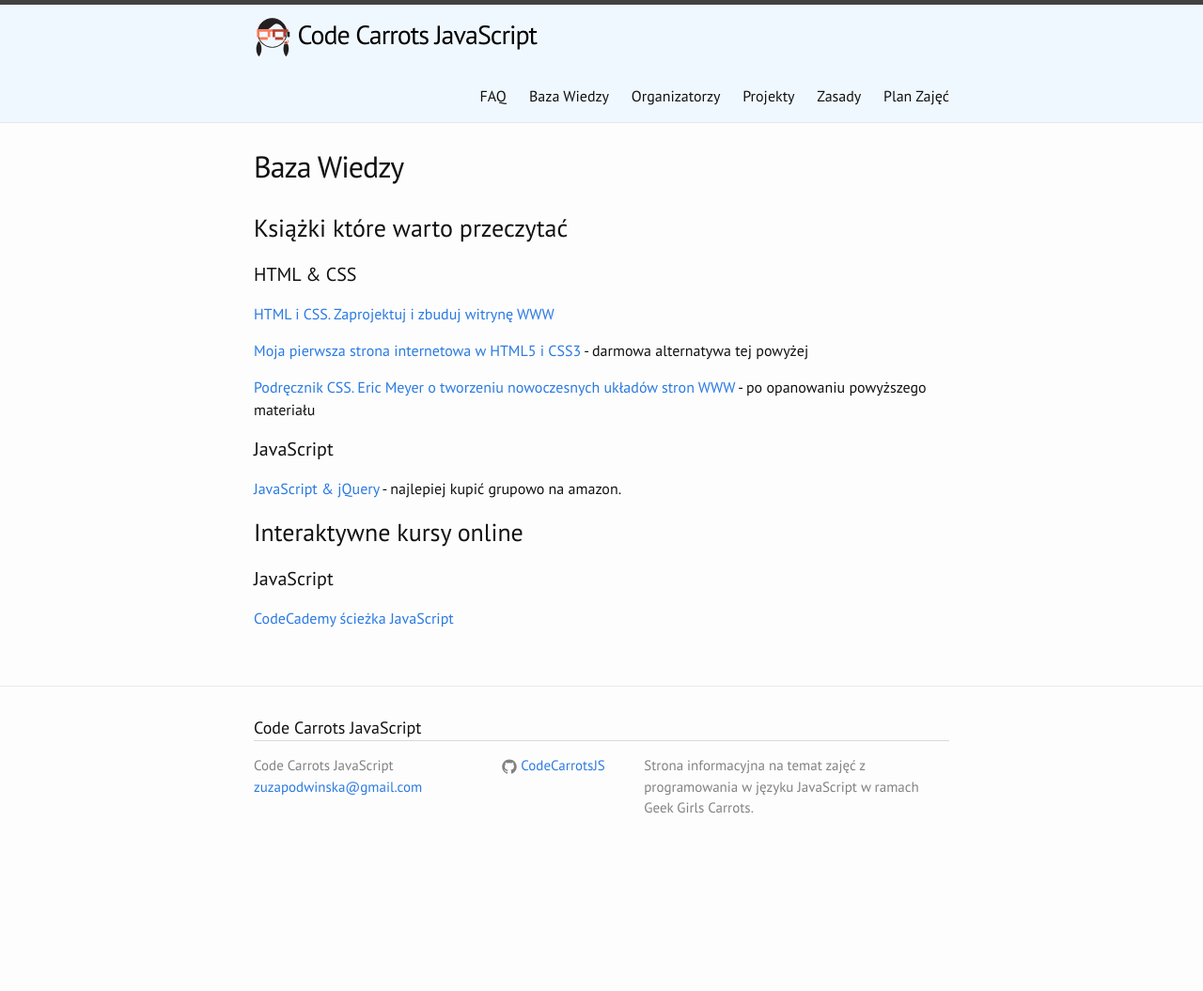
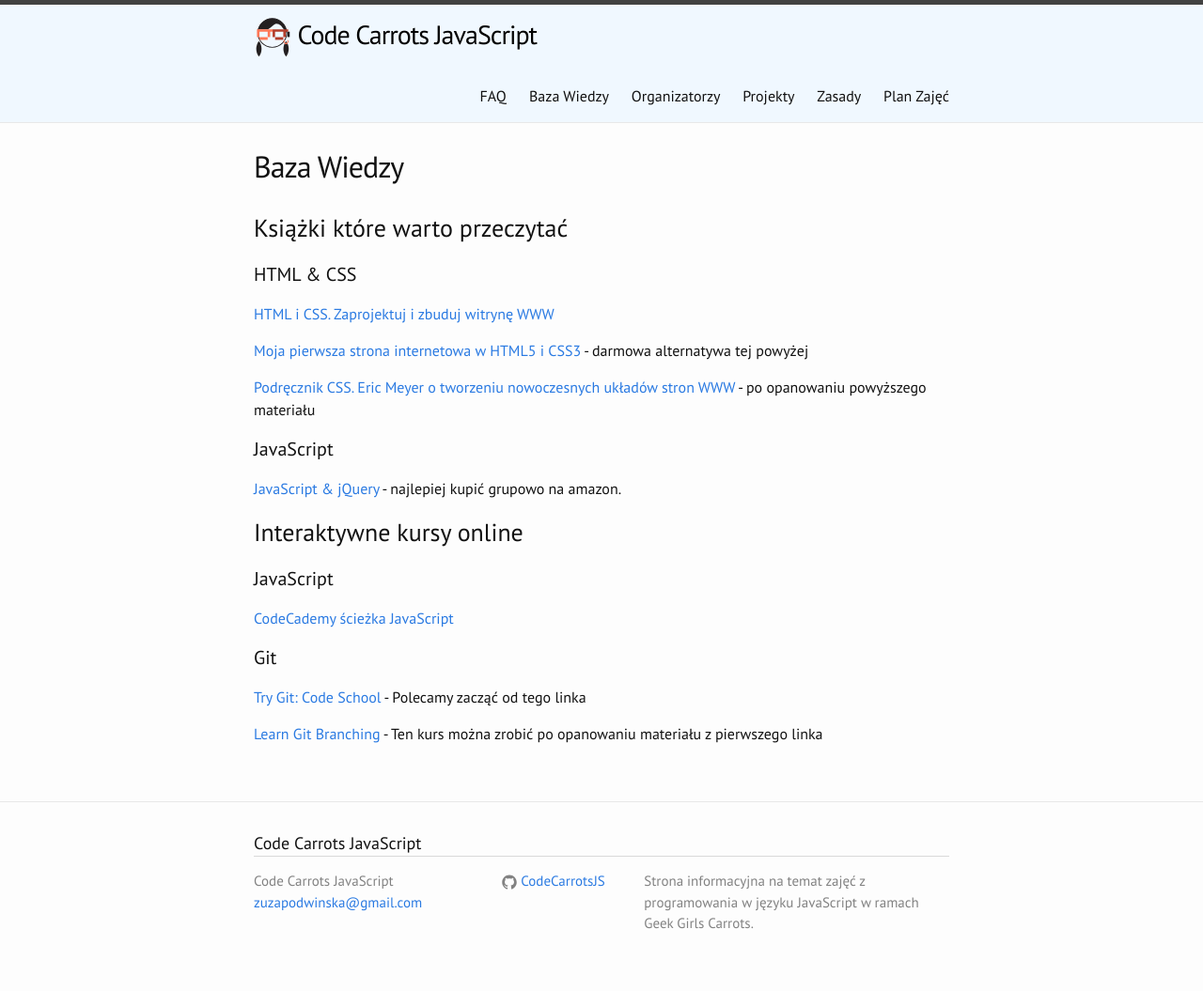
Before and after one commit to CodeCarrotsJS/CodeCarrotsJS.github.io, a Jekyll site: the page built from knowledgebase.md, in a window 1280 px wide. Shown: the whole page at 94% size. Built offline with Jekyll 4.4.1, drawn with Linux system fonts in a browser that asks for light colours; before the commit the page ends 932 px from its top, so only the background shows below that.

Commit message:
Update knowledgebase.md
Dodane do knowledgebase informacje o Git

```diff
--- a/knowledgebase.md
+++ b/knowledgebase.md
@@ -23,3 +23,9 @@
 #### JavaScript
 
 [CodeCademy ścieżka JavaScript](http://www.codecademy.com/en/tracks/javascript)
+
+#### Git
+
+[Try Git: Code School](http://try.github.io/levels/1/challenges/1) - Polecamy zacząć od tego linka
+
+[Learn Git Branching](http://pcottle.github.io/learnGitBranching/) - Ten kurs można zrobić po opanowaniu materiału z pierwszego linka
```
